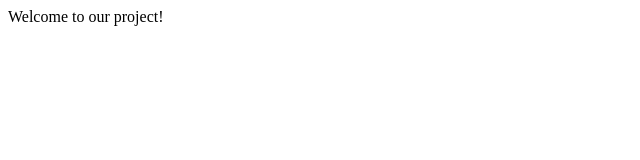
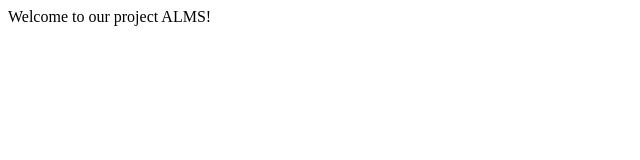
Before and after one commit to ammu-alt/Aparna_120, a plain HTML site: page index.html in a window 1280 px wide. Shown: the full height of the page, 0-640 px from the left. Drawn offline with Linux system fonts and the light colour scheme.

Commit message:
Third Commit

```diff
--- a/index.html
+++ b/index.html
@@ -2,6 +2,6 @@
 <head> <title>ALMS</title>
 </head>
 <body>
-Welcome to our project!
+Welcome to our project ALMS!
 </body>
 </html>
```
